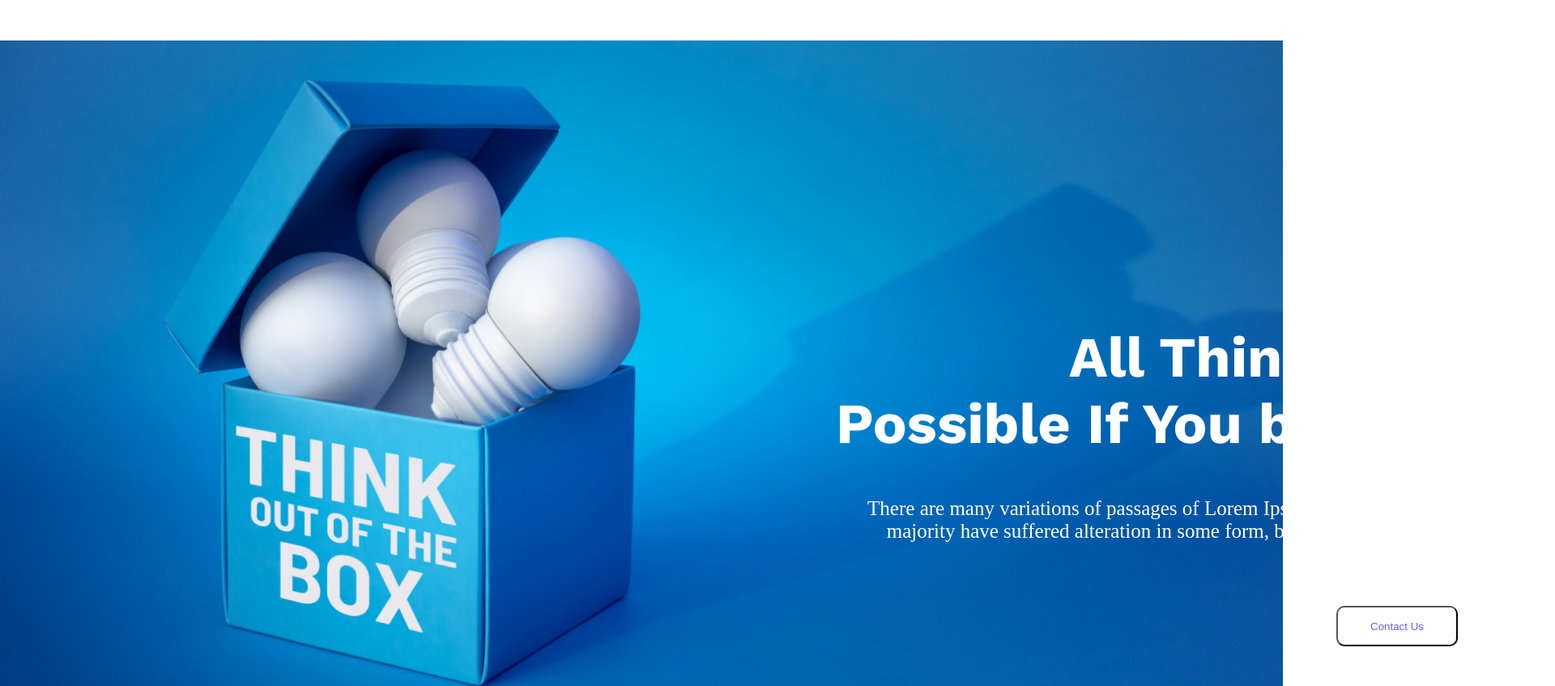
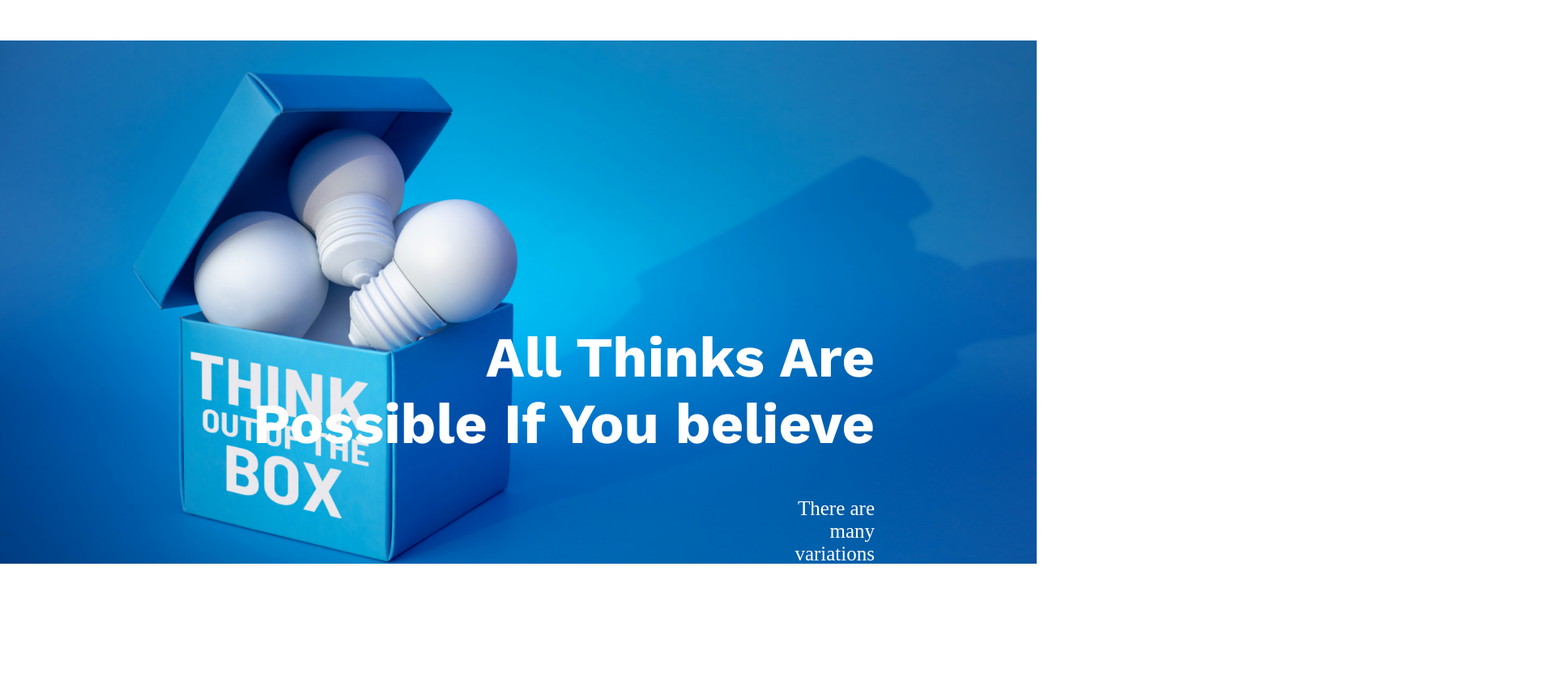
Before and after one commit to ArifinRishad/webdevelopment-scound-project, a plain HTML site: page index.html in a window 1280 px wide. Shown: the top 847 px of the page at 81% size, 1920 px wide, since content can reach past the window. Drawn offline with nearby package versions, Linux system fonts and the light colour scheme.

Commit message:
last upgread

```diff
--- a/css/style.css
+++ b/css/style.css
@@ -8,9 +8,9 @@ body {
 
 .header {
     /*background-image: url();*/
-    width: 2000px;
+    width: 100%;
     height: 100vh;
-    background: cover ;
+    background-size: cover ;
 
     background: url('../images/banner/banner3.png');
     background-repeat: no-repeat;
```
